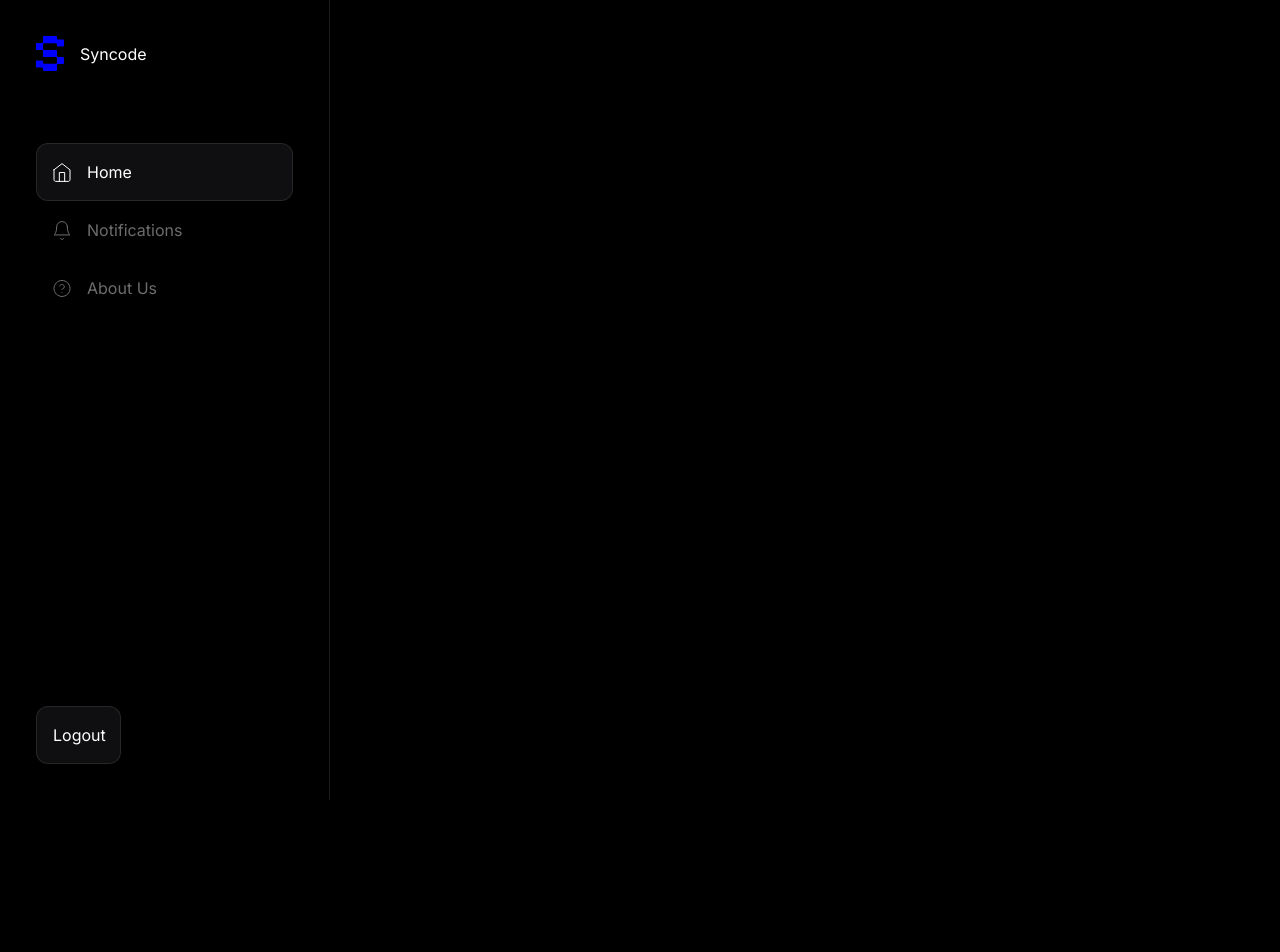
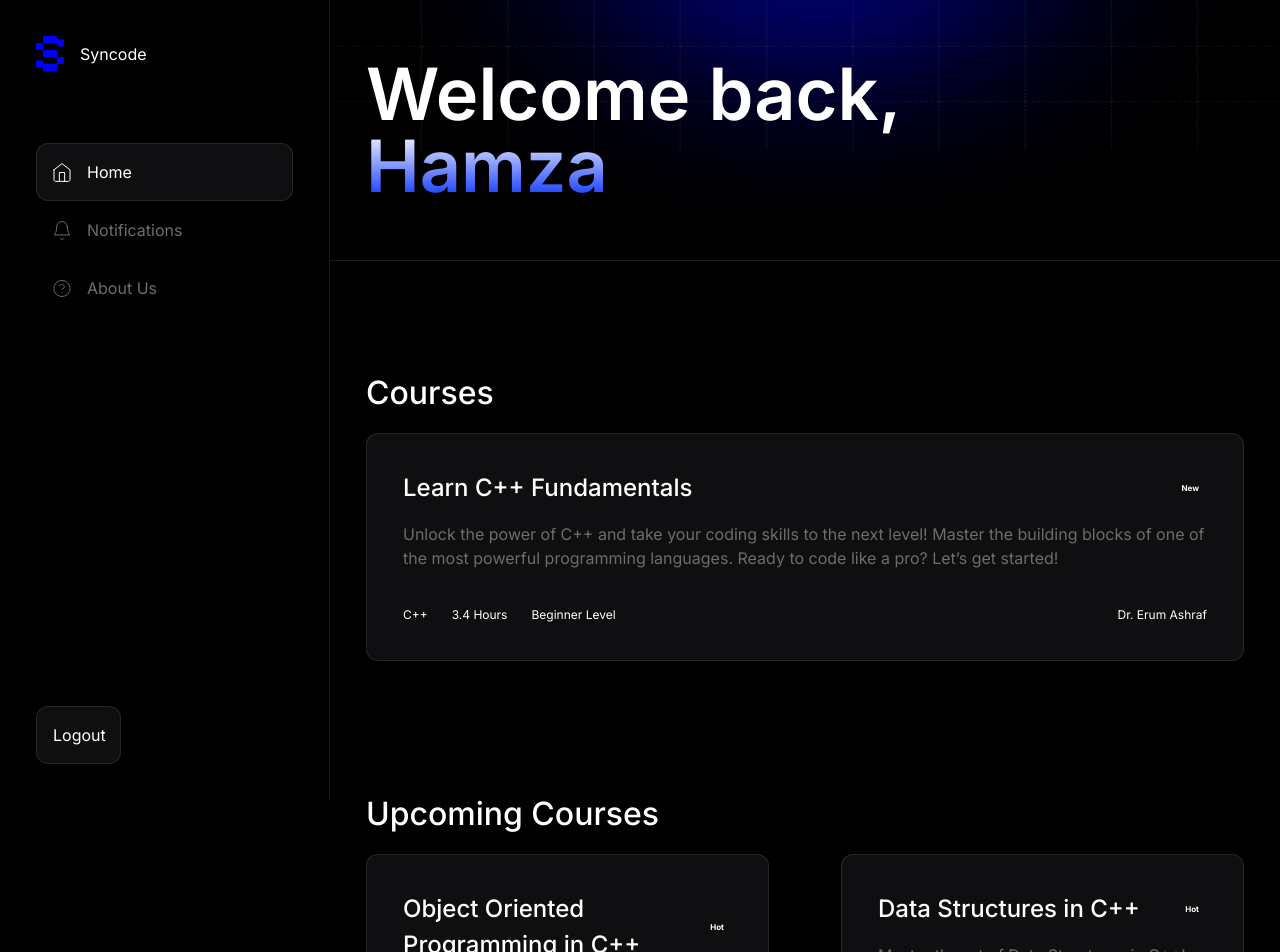
Before and after one commit to MHamzaFarooq/Syncode, a Next.js app: page /dashboard in a window 1280 px wide. Shown: the top 952 px of the page. Before the commit the page ends 800 px from the top, so only its background shows below. Built offline with nearby package versions, Linux system fonts and the light colour scheme.

Commit message:
dashoard completed

```diff
--- a/src/app/dashboard/page.js
+++ /dev/null
@@ -1,12 +0,0 @@
-import Sidebar from "@/components/Sidebar";
-import React from "react";
-
-const Dashboard = () => {
-  return (
-    <div>
-      <Sidebar />
-    </div>
-  );
-};
-
-export default Dashboard;
--- /dev/null
+++ b/src/app/dashboard/page.jsx
@@ -0,0 +1,42 @@
+import Card from "@/components/Dashboard/Card";
+import DashboardHero from "@/components/Dashboard/DashboardHero";
+import Sidebar from "@/components/Sidebar";
+import React from "react";
+import { card } from "@/utils/card";
+const Dashboard = () => {
+  const cardElement = card.map((item, index) => {
+    return (
+      <>
+        <Card
+          key={index}
+          blur={item.blur}
+          heading={item.heading}
+          title={item.title}
+          desc={item.desc}
+          badgeColor={item.badgeColor}
+          badgeText={item.badgeText}
+        />
+      </>
+    );
+  });
+
+  return (
+    <main className="flex">
+      <Sidebar />
+      <div className="w-[330px] p-9"></div>
+      <div className="flex flex-1 flex-col">
+        <DashboardHero />
+        <Card
+          heading="Courses"
+          title="Learn C++ Fundamentals"
+          desc="Unlock the power of C++ and take your coding skills to the next level! Master the building blocks of one of the most powerful programming languages. Ready to code like a pro? Let’s get started!"
+          badgeColor="0048FF"
+          badgeText="New"
+        />
+        <div className="flex">{cardElement}</div>
+      </div>
+    </main>
+  );
+};
+
+export default Dashboard;
--- /dev/null
+++ b/src/components/Dashboard/Card.jsx
@@ -0,0 +1,36 @@
+import React from "react";
+
+const Card = (props) => {
+  return (
+    <div className="mt-[72px] p-9">
+      <h1 className="text-[32px] font-medium h-[48px]">{props.heading}</h1>
+      <div
+        className={`blur-${props.blur} mt-4 w-full h-[213px] cursor-pointer`}
+      >
+        <div className="p-9 border border-[rgba(255,255,255,0.1)] rounded-[12px] bg-[#0F0E10] hover:border-[rgba(255,255,255,0.35)]">
+          <div className="flex items-center justify-between">
+            <h1 className="text-[24px] font-medium">{props.title}</h1>
+            <div
+              className={`py-[4px] px-[8px] bg-[#${props.badgeColor}] rounded-full text-[8px] font-bold`}
+            >
+              {props.badgeText}
+            </div>
+          </div>
+          <div className="mt-[16px] text-[16px]  font-normal max-w-[966px] text-[#6D6D6D]">
+            {props.desc}
+          </div>
+          <div className="mt-9 flex items-center justify-between">
+            <div className="flex gap-6">
+              <p className="text-[12px]">C++</p>
+              <p className="text-[12px]">3.4 Hours</p>
+              <p className="text-[12px]">Beginner Level</p>
+            </div>
+            <div className="text-[12px]">Dr. Erum Ashraf</div>
+          </div>
+        </div>
+      </div>
+    </div>
+  );
+};
+
+export default Card;
--- /dev/null
+++ b/src/components/Dashboard/DashboardHero.jsx
@@ -0,0 +1,23 @@
+import Image from "next/image";
+import React from "react";
+
+const DashboardHero = () => {
+  return (
+    <div className="h-[261px] w-full relative overflow-hidden border-b border-b-[rgba(255,255,255,0.1)]">
+      <div className="font-semibold text-7xl p-9 h-full flex flex-col justify-center">
+        <div>Welcome back,</div>
+        <div className="bg-gradient-to-b from-white to-[#0630FF] bg-clip-text text-transparent">
+          Hamza
+        </div>
+      </div>
+      <Image
+        className="-z-10"
+        src={"/dashboard-grid2.png"}
+        alt="dashboard-grid"
+        fill
+      />
+    </div>
+  );
+};
+
+export default DashboardHero;
--- a/src/components/Footer/index.jsx
+++ b/src/components/Footer/index.jsx
@@ -13,7 +13,7 @@ const Footer = () => {
           </div>
           <Button label={"Get Started Now"} />
         </div>
-        <Image className="-z-10" src={"/blob.png"} fill />
+        <Image className="-z-10" src={"/blob.png"} alt="blog" fill />
         <GridSVG className="absolute -z-10 inset-0 w-full -top-3/4" />
       </div>
     </>
--- a/src/components/HeroTitle/index.jsx
+++ b/src/components/HeroTitle/index.jsx
@@ -21,8 +21,13 @@ const HeroTitle = () => {
       </div>
 
       <div className="flex justify-center relative">
-        <div className="relative w-full aspect-[1118/501]">
-          <Image src={"/hero-image.png"} fill className="z-10" />
+        <div className="relative w-full aspect-[1118/501] hover:scale-105 transition-all duration-300">
+          <Image
+            src={"/hero-image.png"}
+            alt="Hero Image"
+            fill
+            className="z-10"
+          />
         </div>
       </div>
     </>
--- a/src/components/Sidebar/index.jsx
+++ b/src/components/Sidebar/index.jsx
@@ -6,7 +6,7 @@ import React from "react";
 
 const Sidebar = () => {
   return (
-    <div className="w-[330px] p-9 flex justify-center fixed left-0 bottom-0 top-0 border-r border-r-[rgba(255,255,255,0.1)]">
+    <div className="w-[330px] p-9 flex justify-center fixed h-screen border-r border-r-[rgba(255,255,255,0.1)]">
       <div className="w-[258px] flex flex-col h-full">
         <div className="flex items-center gap-4 mb-[72px]">
           <LogoSVG />
--- a/src/components/TechStack/index.jsx
+++ b/src/components/TechStack/index.jsx
@@ -6,7 +6,7 @@ const TechStack = () => {
     return (
       <div
         key={index}
-        className="bg-transparent border border-[rgba(255,255,255,0.15)] md:max-w-[235px] w-full rounded-[10px] py-8 px-10 flex items-center justify-center"
+        className="bg-transparent border border-[rgba(255,255,255,0.15)] md:max-w-[235px] w-full rounded-[10px] py-8 px-10 flex items-center justify-center cursor-pointer hover:scale-105 duration-300"
       >
         <div className="mr-[10px]">{<item.logo className="w-9 h-9" />}</div>
         <span className="hidden md:block text-lg font-semibold">
--- /dev/null
+++ b/src/utils/card.js
@@ -0,0 +1,18 @@
+export const card = [
+  {
+    heading: "Upcoming Courses",
+    title: "Object Oriented Programming in C++",
+    desc: "Discover the magic of Object-Oriented Programming in C++! Build smarter, scalable, and reusable code by mastering core OOP concepts. Ready to bring your ideas to life with C++? Let’s dive in!",
+    badgeColor: "0048FF",
+    badgeText: "Hot",
+    blur: "sm",
+  },
+  {
+    heading: "",
+    title: "Data Structures in C++",
+    desc: "Master the art of Data Structures in C++! Learn to organize, store, and manage data efficiently for high-performance coding. Ready to level up your problem-solving skills? Let’s get started!",
+    badgeColor: "0048FF",
+    badgeText: "Hot",
+    blur: "sm",
+  },
+];
```
Also changed, not shown: public/dashboard-grid.png (added), public/dashboard-grid2.png (added).
